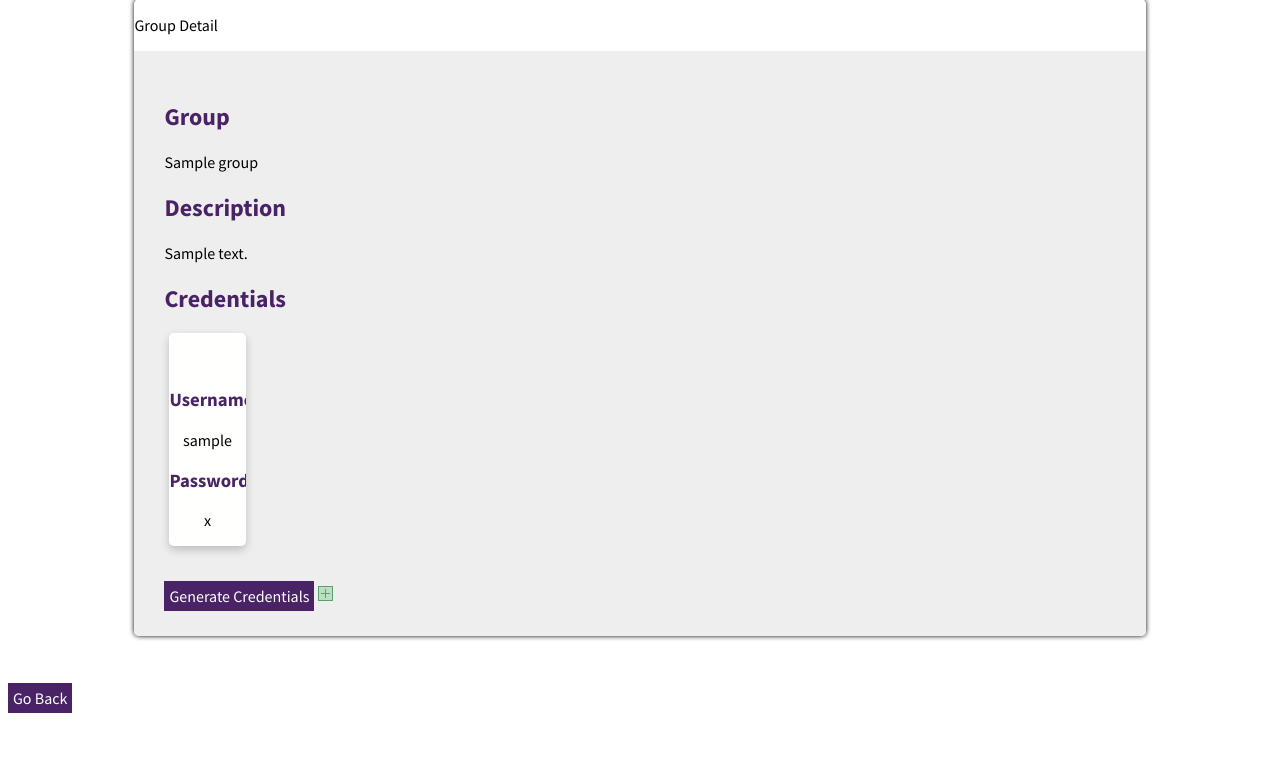
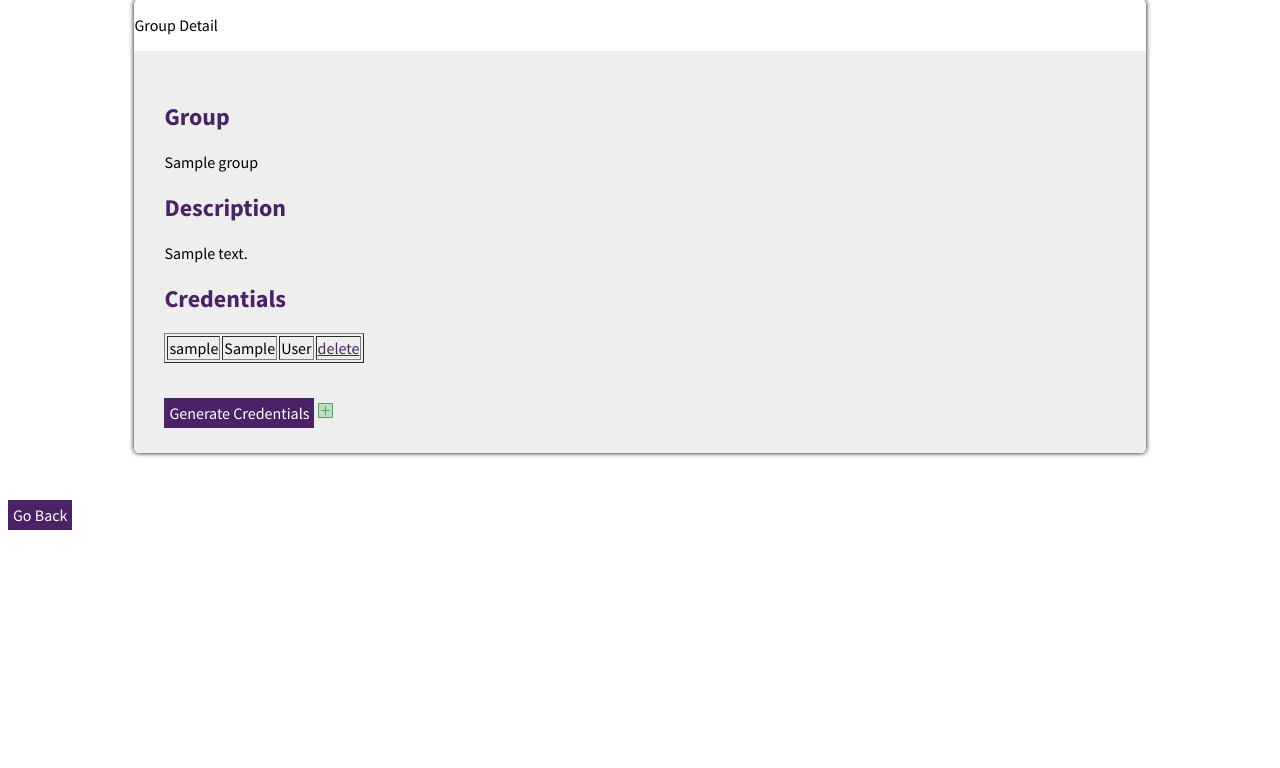
Before and after one commit to bradleypeterson/Server_Manager, a Django app: page /group/1 in a window 1280 px wide. Shown: the part 119-887 px from the top of the page. After the commit the page ends 649 px from the top, so only its background shows below. Run offline with Django 4.2, Linux system fonts and the light colour scheme; tables that the repository leaves empty hold one stand-in row (values such as "Sample post").

Commit message:
Nick realized we had a security issue the way we were previously capturing and displaying the student user and pass. The user and pass now displays once for the prof to send to the student.

```diff
--- a/Server_Manager/Server_Manager/settings.py
+++ b/Server_Manager/Server_Manager/settings.py
@@ -80,7 +80,7 @@ WSGI_APPLICATION = 'Server_Manager.wsgi.application'
 DATABASES = {
     'default': {
         'ENGINE': 'django.db.backends.sqlite3',
-        'NAME': BASE_DIR / 'db.sqlite3',
+        'NAME': 'db.sqlite3'
     }
 }
 
--- a/Server_Manager/Server_Manager/urls.py
+++ b/Server_Manager/Server_Manager/urls.py
@@ -24,7 +24,7 @@ from courses.views import createCourse
 from courses.views import destroy
 from courses.views import update
 from project.views import createProject, updateProject, projectDetail, deleteProject
-from group.views import createGroup, editGroup, destroyGroup, groupDetail, updateGroup, createPass, generateUser
+from group.views import createGroup, editGroup, destroyGroup, groupDetail, updateGroup, generateUser, deleteCredentials
 
 from user import views as user_views
 
@@ -51,6 +51,7 @@ urlpatterns = [
     #path('generateUser', generateUser, name="generateUser"),
     #path('createPass', createPass, name="createPass"),
     path('createCredentials/<int:id>', generateUser, name="generateUser"),
+    path('group/deleteCredentials/<int:id>', deleteCredentials, name="deleteCredentials"),
 
     path('user/logout/', auth_views.LogoutView.as_view(template_name='users/logout.html'), name='logout'),
 
--- a/Server_Manager/group/templates/group/groupDetail.html
+++ b/Server_Manager/group/templates/group/groupDetail.html
@@ -23,23 +23,17 @@
         <p>{{group.groupDescription}}</p>
         <h2 class="course-header">Credentials</h2>
                     <!-- Credentials -->
-                    <div class="row">
-                        {% for testUser in testUser %}
-                            <div class="column">
-                                <div class="course-display">
-                                    <p>
-                                        <br>
-                                        <h3 class="course-header">Username</h3>
-                                        {{ testUser.username }}
-                                        <br>
-                                        <h3 class="course-header">Password</h3>
-                                        {{ testUser.password }}
-                                    </p>
-                                </div>
-                            </div>
-                        {% endfor %}
-                    </div>
-                    <br>
+        <table border="1">
+        {% for testUser in testUser %}
+        <tr>
+        <td>{{ testUser.username }}</td>
+        <td>{{ testUser.firstname }}</td>
+        <td>{{ testUser.lastname }}</td>
+        <td><a href="deleteCredentials/{{ testUser.id }}">delete</a></td>
+        </tr>
+        {% endfor %}
+        </table>
+        <br>
         <br>
         <a href="{% url 'generateUser' groupId %}" class="course-display__button">Generate Credentials</a>
         <a href="{% url 'generateUser' groupId %}"> <img src="/static/website/plus_icon.png"></a>
--- a/Server_Manager/group/views.py
+++ b/Server_Manager/group/views.py
@@ -54,6 +54,7 @@ def updateGroup(request, id):
     return redirect('profHome')
     return render(request, 'group/editGroup.html', {'group': group})
 
+
 def generateUser(request, id):
     group = Group.objects.get(pk=id)
     char = string.ascii_letters + string.punctuation + string.digits
@@ -62,22 +63,22 @@ def generateUser(request, id):
         if form.is_valid():
             try:
                 instance = form.save(commit=False)
+                username = instance.firstname + instance.lastname
                 instance.username = instance.firstname + instance.lastname
-                instance.password = " ".join(choice(char) for x in range(randint(5, 16)))
+                password = " ".join(choice(char) for x in range(randint(5, 16)))
+                instance.password = password
                 instance.group = group
                 instance.save()
-                return redirect('profHome')
+                context = {"pass": password, "user": username}
+                context['group'] = group
+                return render(request, "group/displayPassword.html", context=context)
             except:
                 pass
     else:
         form = TestUserForm()
         return render(request, 'group/createCredentials.html', {'form': form, 'group': group})
 
-def createPass(request):
-# generates random password successfully
-    char = string.ascii_letters + string.punctuation + string.digits
-    password = " ".join(choice(char) for x in range(randint(5, 16)))
-
-    context = {"pass": password}
-
-    return render(request, "group/displayPassword.html", context=context)
+def deleteCredentials(request, id):
+  user = TestUser.objects.get(id=id)
+  user.delete()
+  return redirect('groupDetail', user.group.id)
```
Also changed, not shown: Server_Manager/group/templates/group/credentialsDetail.html (deleted, +0 -37 lines), Server_Manager/group/templates/group/displayPassword.html (+8 -2 lines), Server_Manager/users/forms.py (deleted, +0 -8 lines).
